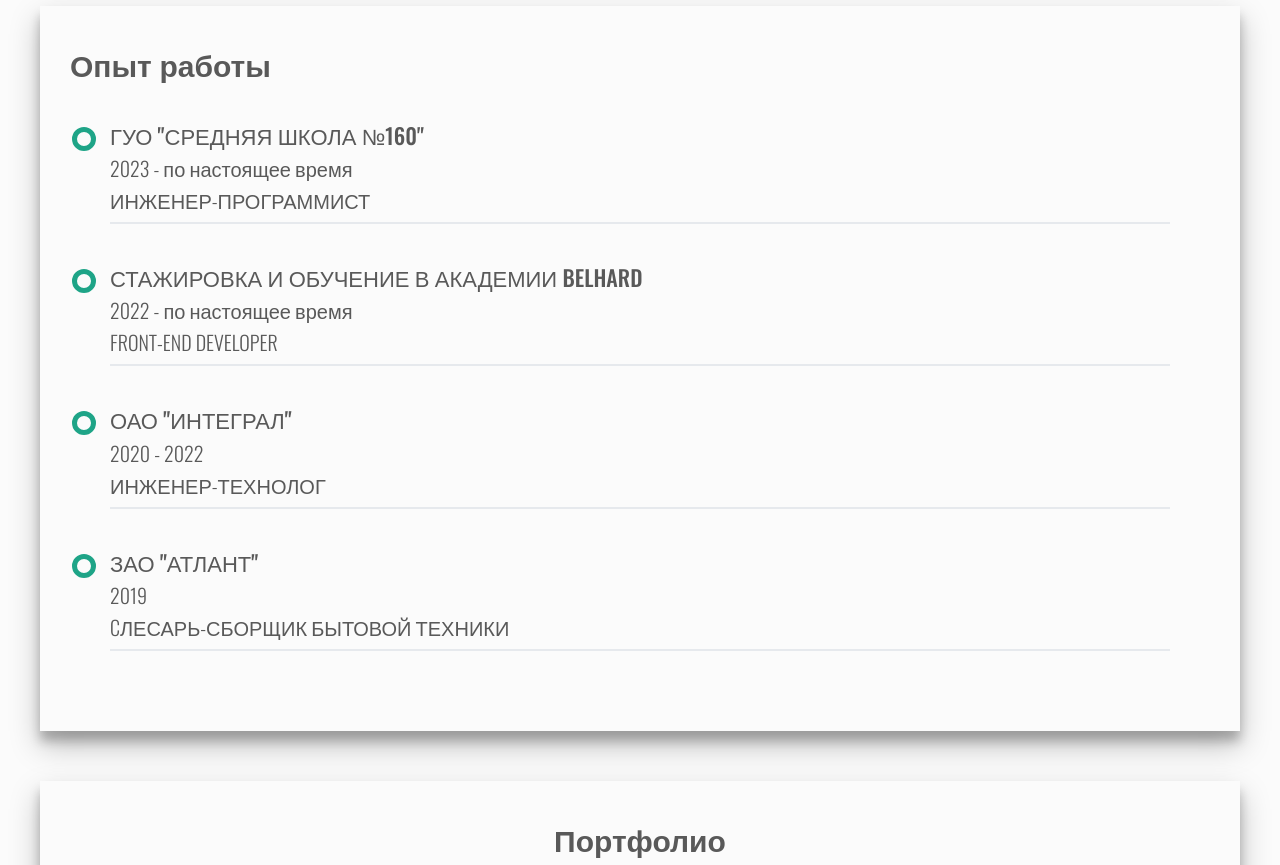
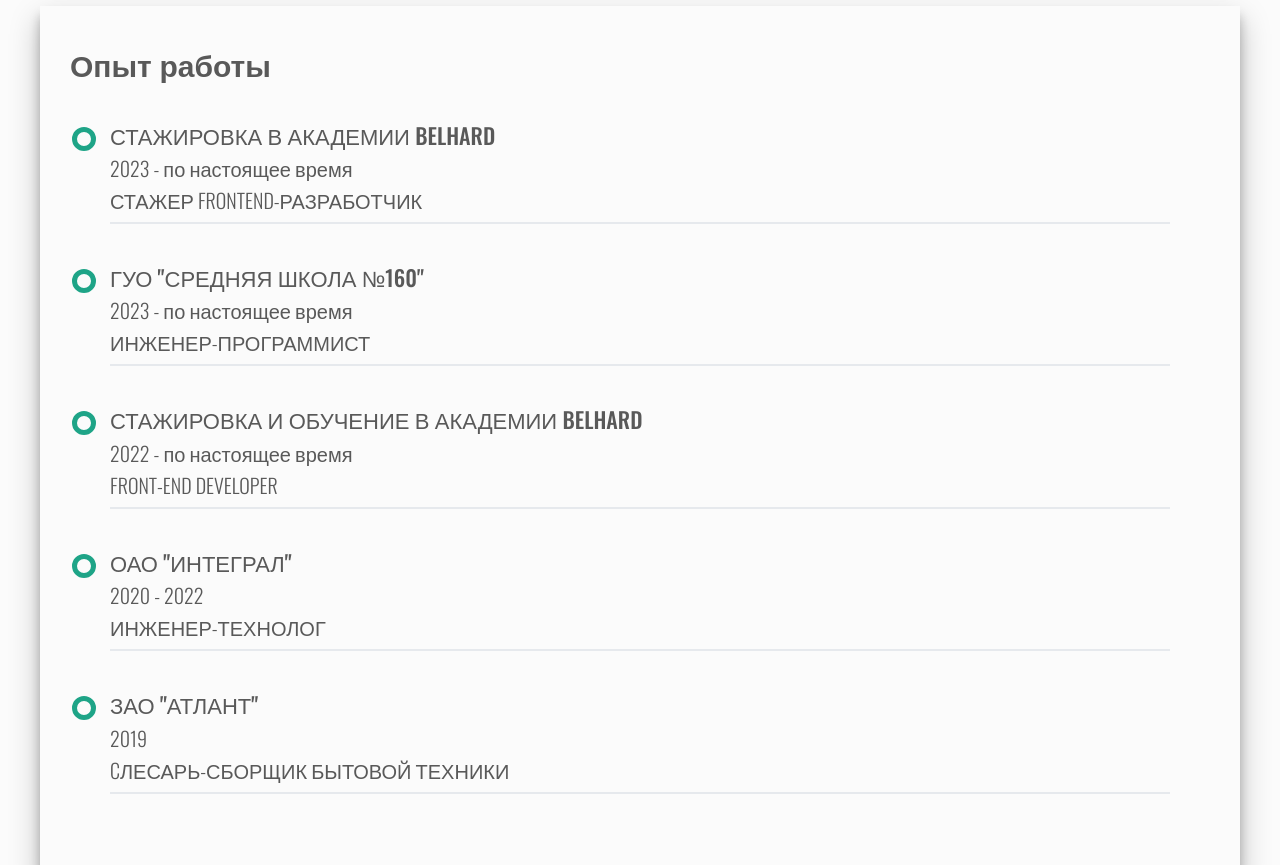
Before and after one commit to KlinVid/my_resume, a plain HTML site: page index.html in a window 1280 px wide. Shown: the part 2500-3365 px from the top of the page. Drawn offline with nearby package versions, Linux system fonts and the light colour scheme.

Commit message:
обновил опыт работы

```diff
--- a/index.html
+++ b/index.html
@@ -240,6 +240,14 @@
 
                             <div class="list__item workExp__item">
                                 <div class="list__title workExp__title">
+                                    Стажировка в академии BELHARD
+                                </div>
+                                <div class="list__year workExp__year">2023 - по настоящее время</div>
+                                <div class="list__text workExp__text">Стажер Frontend-разработчик</div>
+                            </div>
+
+                            <div class="list__item workExp__item">
+                                <div class="list__title workExp__title">
                                     ГУО "Средняя школа №160"
                                 </div>
                                 <div class="list__year workExp__year">2023 - по настоящее время</div>
```
